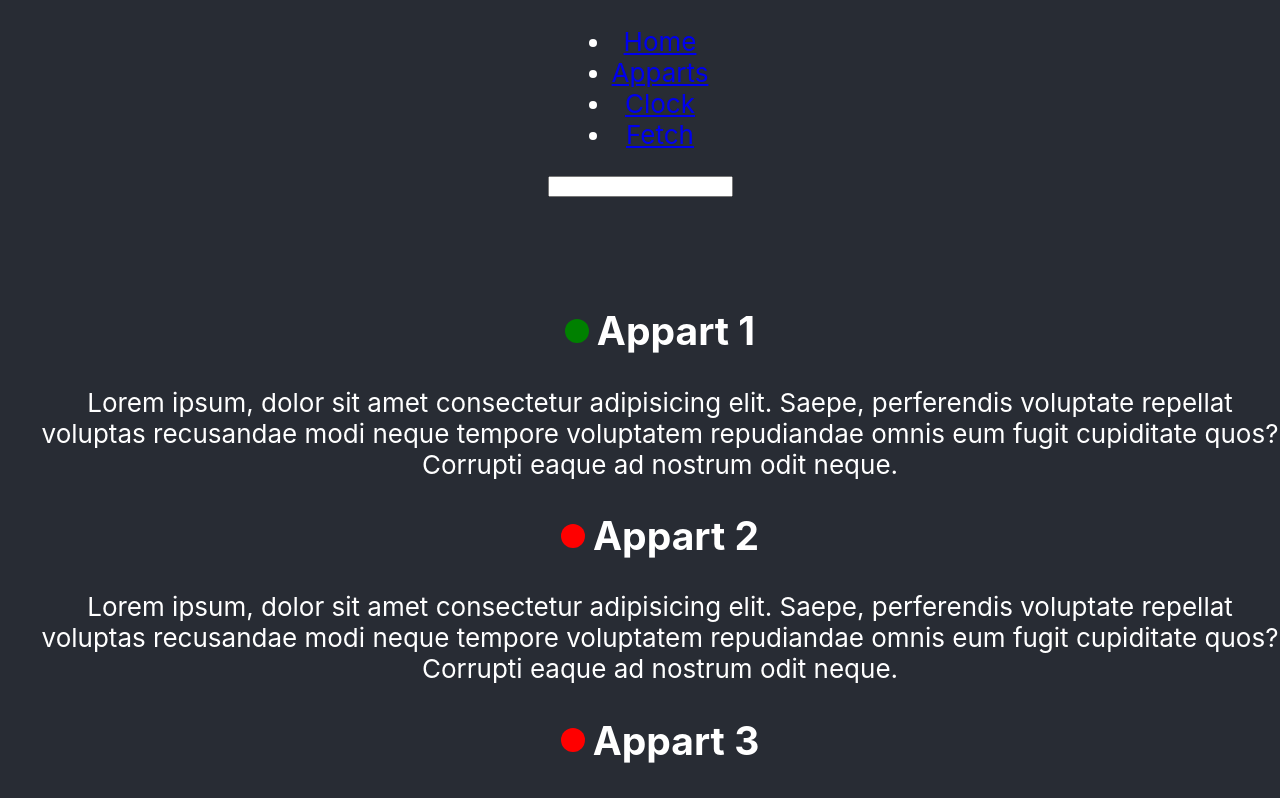
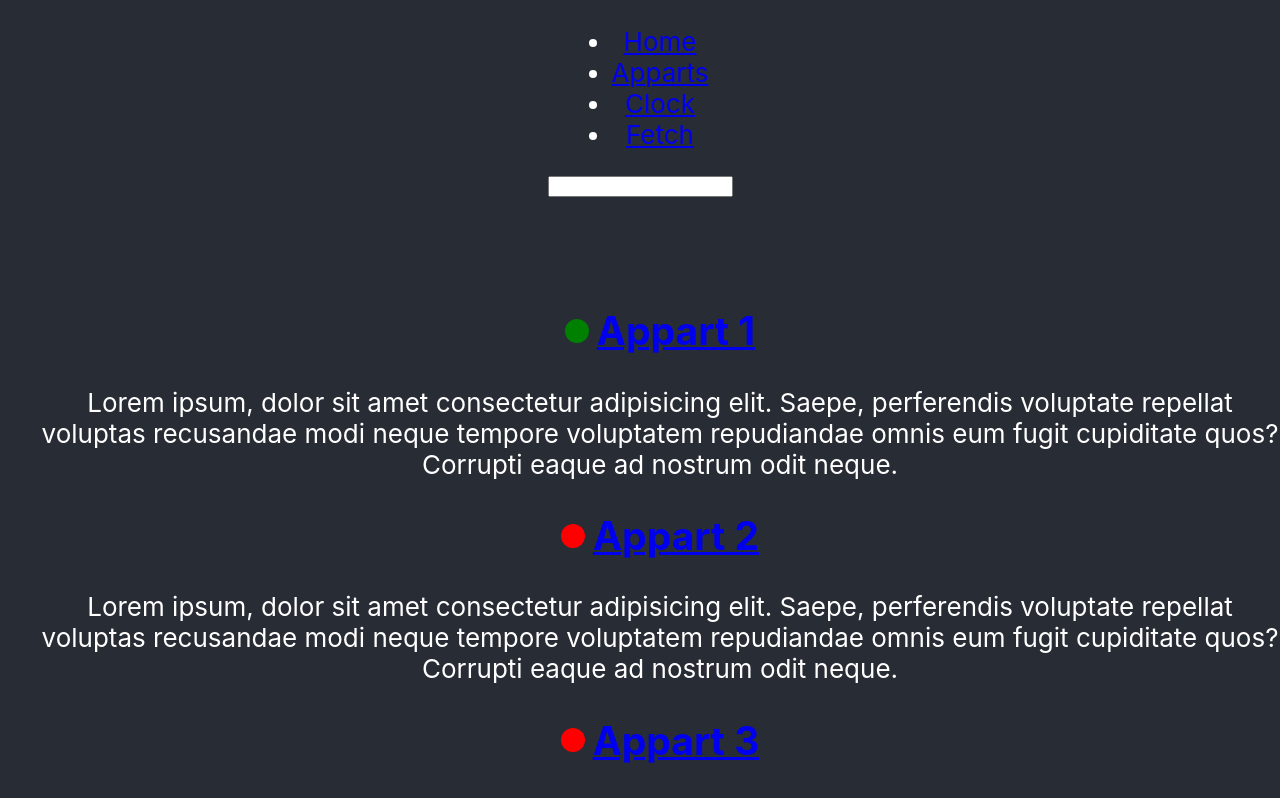
Before and after one commit to MrGlox/A3BD22.1-reactJS, a React (Create React App) app: page /apparts in a window 1280 px wide. Shown: the top 798 px of the page. Built offline with nearby package versions, Linux system fonts and the light colour scheme.

Commit message:
add appart details

```diff
--- a/src/components/atoms/Item/Item.jsx
+++ b/src/components/atoms/Item/Item.jsx
@@ -1,11 +1,14 @@
+import { Link } from "react-router-dom";
 import "./Item.scss";
+
+import { slugify } from "utils";
 
 const Item = ({ title = "", status = false, children }) => {
   return (
     <li className="item">
       <h2 className="item__title">
         <span className={`item__dot ${status && "item__dot--green"}`}></span>
-        {title}
+        <Link to={`/apparts/${slugify(title)}`}>{title}</Link>
       </h2>
       <div className="item__content">{children}</div>
     </li>
--- /dev/null
+++ b/src/containers/AppartDetails.jsx
@@ -0,0 +1,31 @@
+import { useParams } from "react-router-dom";
+import data from "data.json";
+
+import "components/atoms/Item/Item.scss";
+import { slugify } from "utils";
+
+const AppartDetails = () => {
+  const { appartSlug } = useParams();
+
+  const appart = data.filter(
+    (element) => slugify(element.title) === appartSlug
+  );
+
+  console.log(appart);
+
+  if (appart.length < 1) return <div>Appart not found</div>;
+
+  return (
+    <div>
+      <h1>
+        {appart[0].title}
+        <span
+          className={`item__dot ${appart[0].status && "item__dot--green"}`}
+        ></span>
+      </h1>
+      <p>{appart[0].description}</p>
+    </div>
+  );
+};
+
+export default AppartDetails;
--- a/src/data.json
+++ b/src/data.json
@@ -1,25 +1,30 @@
 [
   {
+    "id": 1,
     "title": "Appart 1",
     "status": true,
     "description": "Lorem ipsum, dolor sit amet consectetur adipisicing elit. Saepe, perferendis voluptate repellat voluptas recusandae modi neque tempore voluptatem repudiandae omnis eum fugit cupiditate quos? Corrupti eaque ad nostrum odit neque."
   },
   {
+    "id": 2,
     "title": "Appart 2",
     "status": false,
     "description": "Lorem ipsum, dolor sit amet consectetur adipisicing elit. Saepe, perferendis voluptate repellat voluptas recusandae modi neque tempore voluptatem repudiandae omnis eum fugit cupiditate quos? Corrupti eaque ad nostrum odit neque."
   },
   {
+    "id": 3,
     "title": "Appart 3",
     "status": false,
     "description": "Lorem ipsum, dolor sit amet consectetur adipisicing elit. Saepe, perferendis voluptate repellat voluptas recusandae modi neque tempore voluptatem repudiandae omnis eum fugit cupiditate quos? Corrupti eaque ad nostrum odit neque."
   },
   {
+    "id": 4,
     "title": "Appart 4",
     "status": true,
     "description": "Lorem ipsum, dolor sit amet consectetur adipisicing elit. Saepe, perferendis voluptate repellat voluptas recusandae modi neque tempore voluptatem repudiandae omnis eum fugit cupiditate quos? Corrupti eaque ad nostrum odit neque."
   },
   {
+    "id": 5,
     "title": "Appart 5",
     "status": false,
     "description": "Lorem ipsum, dolor sit amet consectetur adipisicing elit. Saepe, perferendis voluptate repellat voluptas recusandae modi neque tempore voluptatem repudiandae omnis eum fugit cupiditate quos? Corrupti eaque ad nostrum odit neque."
--- a/src/index.jsx
+++ b/src/index.jsx
@@ -6,6 +6,7 @@ import "./index.css";
 import App from "./App";
 import { Apparts, Clock, Home, Error404, Fetch } from "containers";
 import reportWebVitals from "./reportWebVitals";
+import AppartDetails from "containers/AppartDetails";
 
 const root = ReactDOM.createRoot(document.getElementById("root"));
 root.render(
@@ -14,6 +15,7 @@ root.render(
       <Routes>
         <Route index element={<Home />} />
         <Route path="/apparts" element={<Apparts />} />
+        <Route path="/apparts/:appartSlug" element={<AppartDetails />} />
         <Route path="/clock" element={<Clock />} />
         <Route path="/fetch" element={<Fetch />} />
         <Route path="/*" element={<Error404 />} />
--- /dev/null
+++ b/src/utils/index.js
@@ -0,0 +1,10 @@
+export function slugify(text) {
+  return text
+    .toString() // Cast to string (optional)
+    .normalize("NFKD") // The normalize() using NFKD method returns the Unicode Normalization Form of a given string.
+    .toLowerCase() // Convert the string to lowercase letters
+    .trim() // Remove whitespace from both sides of a string (optional)
+    .replace(/\s+/g, "-") // Replace spaces with -
+    .replace(/[^\w\-]+/g, "") // Remove all non-word chars
+    .replace(/\-\-+/g, "-"); // Replace multiple - with single -
+}
```
